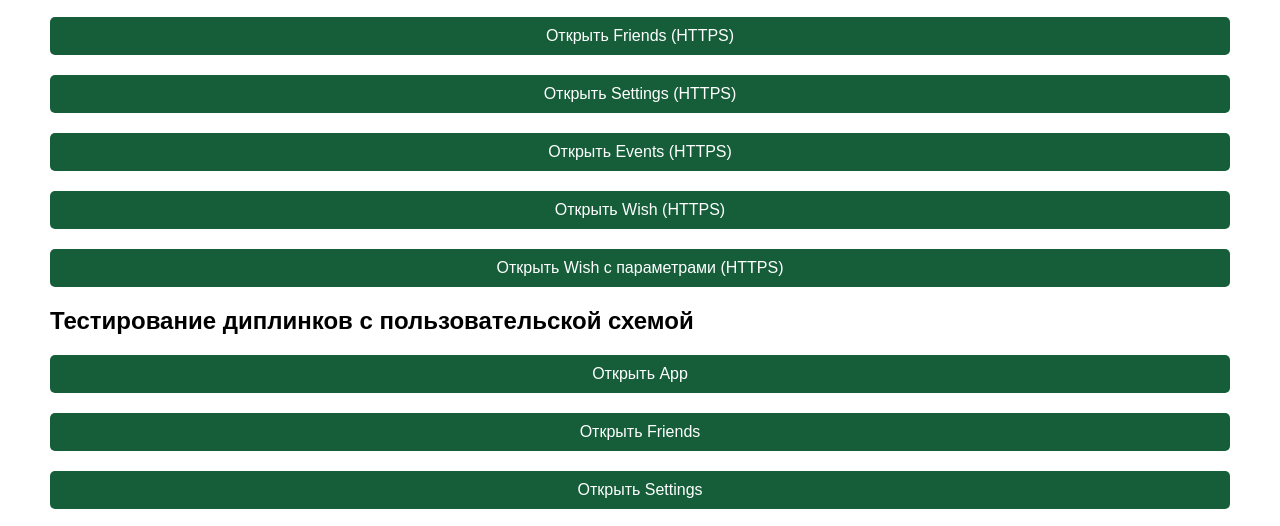
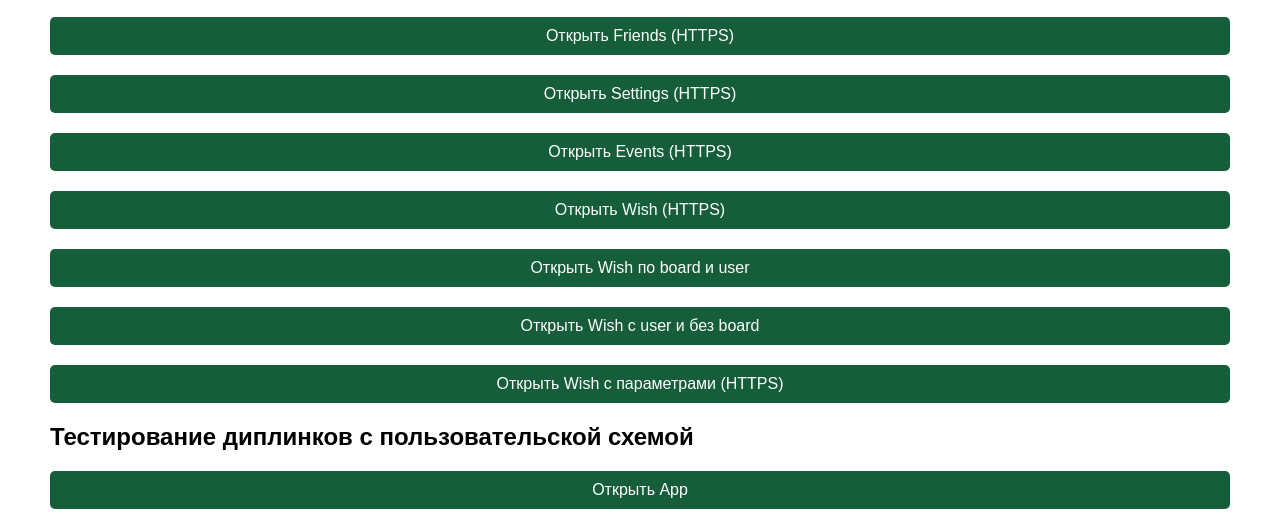
Before and after one commit to alexander-topilskii/yalito, a plain HTML site: page public/test.html in a window 1280 px wide. Shown: the part 247-773 px from the top of the page. Drawn offline with Linux system fonts and the light colour scheme.

Commit message:
some awesome

```diff
--- a/public/test.html
+++ b/public/test.html
@@ -34,6 +34,8 @@
 <a href="https://yalito.me/app/settings/" class="link-button">Открыть Settings (HTTPS)</a>
 <a href="https://yalito.me/app/events/" class="link-button">Открыть Events (HTTPS)</a>
 <a href="https://yalito.me/app/wish/" class="link-button">Открыть Wish (HTTPS)</a>
+<a href="https://yalito.me/app/friends/person/board/wish?userId=8B9pjiEKn7bBvk6UcdHD&wishId=1J0kIX2TNq6yW031MHqw&boardId=OtztCEtV1HhD1NW83C1v" class="link-button">Открыть Wish по board и user</a>
+<a href="https://yalito.me/app/app/friends/person/board/wish?userId=8B9pjiEKn7bBvk6UcdHD&wishId=qiC1vTmlUO5xKkwOf7qc" class="link-button">Открыть Wish с user и без board</a>
 <a href="https://yalito.me/app/wish/add_wish?wishName=name&wishDescription=description&wishUrl=https%3A%2F%2Fwww.apple.com%2Fmacbook-pro%2F"
    class="link-button">Открыть Wish с параметрами (HTTPS)</a>
 
```
